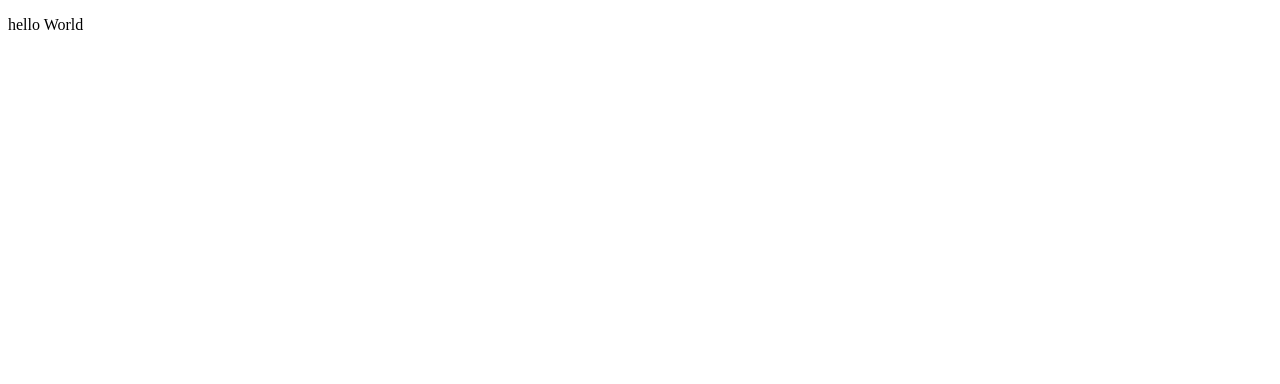
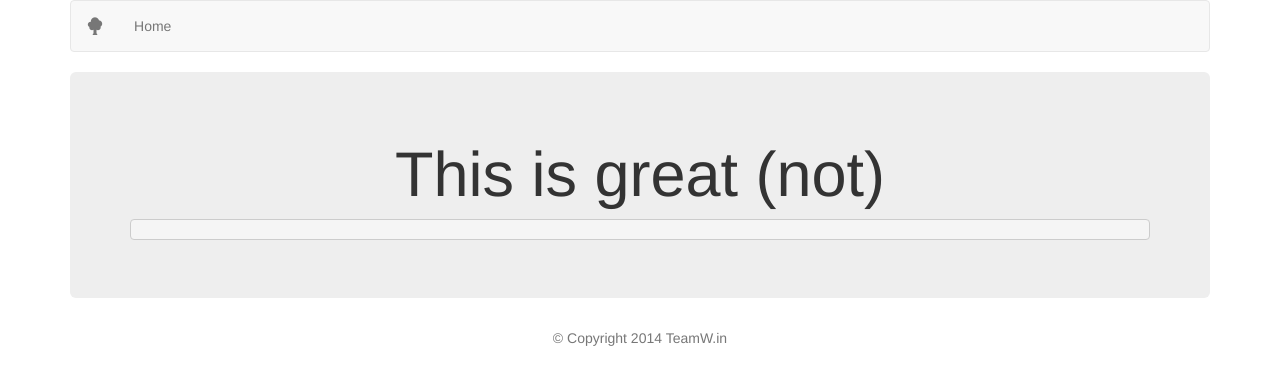
Before and after one commit to HTomas/LetsWatch, a plain HTML site: page index.html in a window 1280 px wide. Drawn offline with nearby package versions, Linux system fonts and the light colour scheme.

Commit message:
Basic layout, index.html

```diff
--- a/index.html
+++ b/index.html
@@ -1,9 +1,48 @@
 <!DOCTYPE html>
 <html>
     <head>
+        <meta charset="UTF-8">
+        <title>LetsWatch</title>
+
+        <link rel="stylesheet" href="//maxcdn.bootstrapcdn.com/bootstrap/3.2.0/css/bootstrap.min.css">
         <link rel="stylesheet" type="text/css" href="CSS/style.css"/>
     </head>
-    <body>
-        <p id='para'>hello World</p>
+    <body class="container">
+
+        <header>
+        <nav class="navbar navbar-default" role="navigation">
+            <div class="container-fluid">
+
+                <div class="navbar-header">
+                    <a class="navbar-brand" href="#">
+                        <span class="glyphicon glyphicon glyphicon-tree-deciduous"></span>
+                    </a>
+                </div>
+
+                <ul class="nav navbar-nav">
+                    <li><a href="/">Home</a></li>
+                </ul>
+
+            </div>
+        </nav>
+        </header>
+
+        <main>
+        <div class="jumbotron">
+            <h1 align="center">This is great (not)</h1>
+
+            <div class="garden">
+                <div class="ball"></div>
+            </div>
+
+            <pre class="output"></pre>
+
+        </div>
+    </main>
+
+    <footer>
+        <p class="text-center text-muted">© Copyright 2014 TeamW.in</p>
+    </footer>
+
     </body>
 </html>
```
